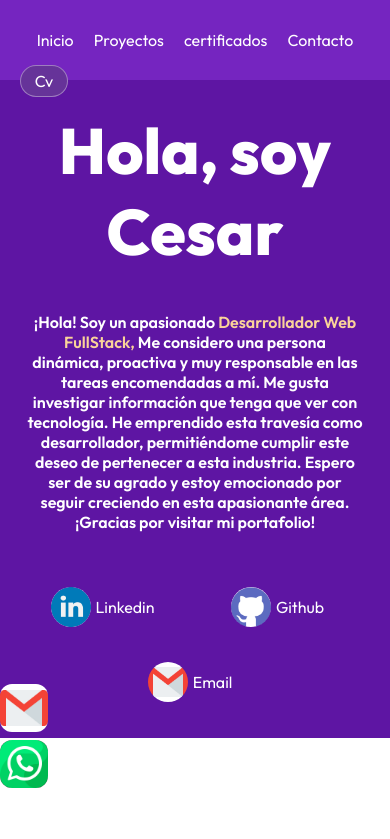
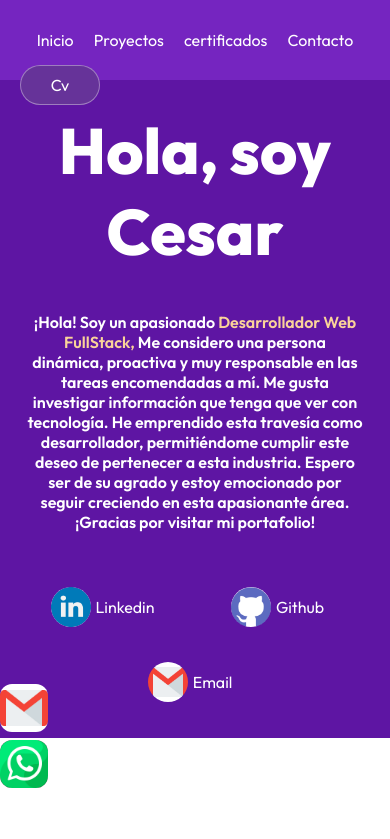
Before and after one commit to ElCesaqr00/Portfolio31-01, a React (Vite) app: page / in a window 390 px wide. Shown: the top 839 px of the page. Built offline with nearby package versions, Linux system fonts and the light colour scheme.

Commit message:
ajuste Btn descarga

```diff
--- a/src/components/Styles/CvDownload.css
+++ b/src/components/Styles/CvDownload.css
@@ -51,8 +51,8 @@
         align-items: center;
         border-radius: 30px;
         border: 1px solid rgba(255, 255, 255, 0.365);
-        width: 3rem;
-        height: 2rem;
+        width: 5rem;
+        height: 2.5rem;
         background: rebeccapurple;
         position: inherit;
     }
@@ -62,8 +62,8 @@
         align-items: center;
         border-radius: 30px;
         border: 1px solid rgb(162, 96, 228);
-        width: 3rem;
-        height: 2rem;
+        width: 5rem;
+        height: 2.5rem;
         background: rgb(255, 255, 255);
     }
     .linkDwn{
@@ -72,7 +72,7 @@
         align-items: center;
         border-radius: 30px;
         color: rgb(255, 255, 255);
-        width: 3rem;
-        height: 2rem;
+        width: 5rem;
+        height: 2.5rem;
     }
    }
```
